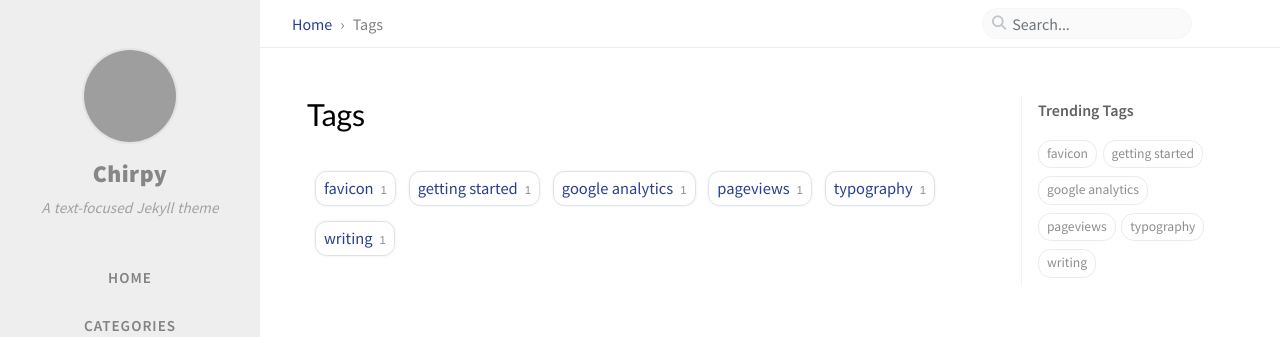
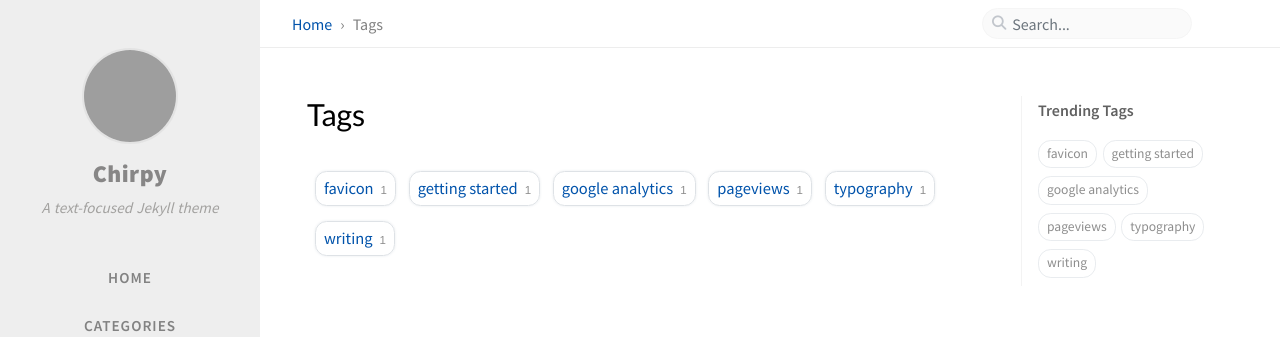
Before and after one commit to nicetrykiddo/writeups, a Jekyll site: the page built from _tabs/tags.md, in a window 1280 px wide. Shown: the top 337 px of the page. Built offline with Jekyll 4.4.1, drawn with Linux system fonts in a browser that asks for light colours; comment, search, counter and statistics services are not loaded; grey boxes are pictures that could not be loaded.

Commit message:
perf(ui): lighten the link color in light-mode

```diff
--- a/_sass/colors/light-typography.scss
+++ b/_sass/colors/light-typography.scss
@@ -14,7 +14,7 @@
   --heading-color: black;
   --blockquote-border-color: #eeeeee;
   --blockquote-text-color: #9a9a9a;
-  --link-color: #2a408e;
+  --link-color: #0153ab;
   --link-underline-color: #dee2e6;
   --button-bg: #ffffff;
   --btn-border-color: #e9ecef;
```
